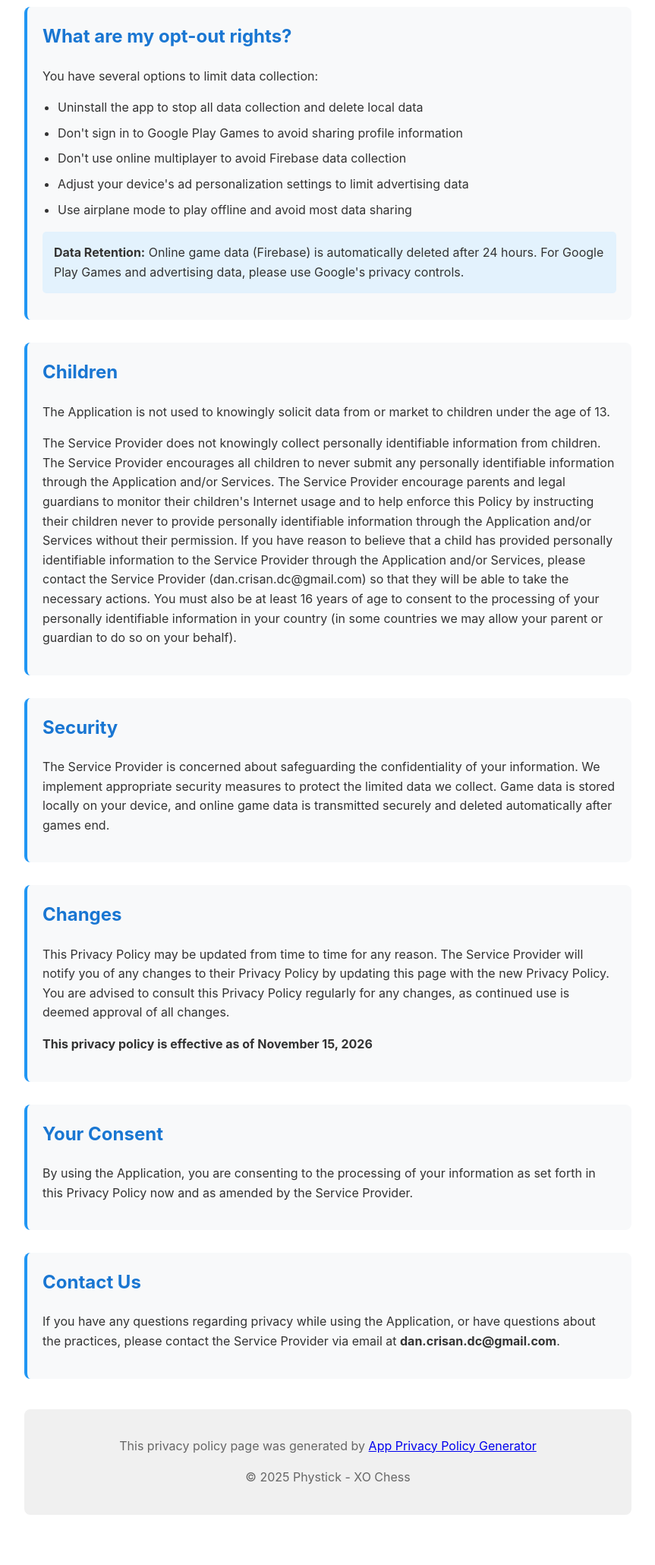
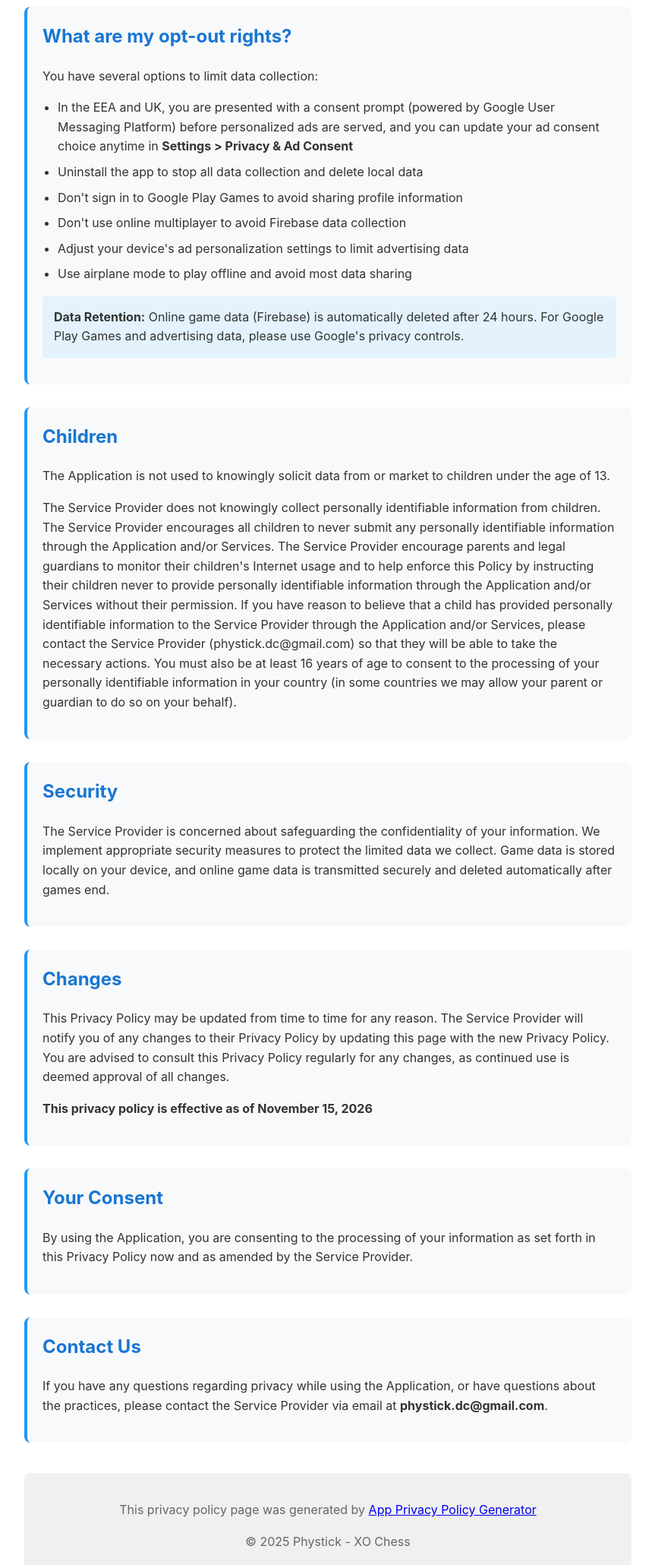
Before and after one commit to DanCrisanDC/xochess_docs, a plain HTML site: page privacy-policy.html in a window 1280 px wide. Shown: the part 1520-3580 px from the top of the page at 76% size, without its empty margins (208-1071 px from the left). Before the commit the page ends 3534 px from the top, so only its background shows below. Drawn offline with Linux system fonts and the light colour scheme.

Commit message:
Update privacy-policy.html with phystick.dc@gmail.com and EEA/UK UMP ad consent details

```diff
--- a/privacy-policy.html
+++ b/privacy-policy.html
@@ -108,6 +108,7 @@
         <h2>What are my opt-out rights?</h2>
         <p>You have several options to limit data collection:</p>
         <ul>
+            <li>In the EEA and UK, you are presented with a consent prompt (powered by Google User Messaging Platform) before personalized ads are served, and you can update your ad consent choice anytime in <strong>Settings &gt; Privacy &amp; Ad Consent</strong></li>
             <li>Uninstall the app to stop all data collection and delete local data</li>
             <li>Don't sign in to Google Play Games to avoid sharing profile information</li>
             <li>Don't use online multiplayer to avoid Firebase data collection</li>
@@ -122,7 +123,7 @@
     <div class="section">
         <h2>Children</h2>
         <p>The Application is not used to knowingly solicit data from or market to children under the age of 13.</p>
-        <p>The Service Provider does not knowingly collect personally identifiable information from children. The Service Provider encourages all children to never submit any personally identifiable information through the Application and/or Services. The Service Provider encourage parents and legal guardians to monitor their children's Internet usage and to help enforce this Policy by instructing their children never to provide personally identifiable information through the Application and/or Services without their permission. If you have reason to believe that a child has provided personally identifiable information to the Service Provider through the Application and/or Services, please contact the Service Provider (dan.crisan.dc@gmail.com) so that they will be able to take the necessary actions. You must also be at least 16 years of age to consent to the processing of your personally identifiable information in your country (in some countries we may allow your parent or guardian to do so on your behalf).</p>
+        <p>The Service Provider does not knowingly collect personally identifiable information from children. The Service Provider encourages all children to never submit any personally identifiable information through the Application and/or Services. The Service Provider encourage parents and legal guardians to monitor their children's Internet usage and to help enforce this Policy by instructing their children never to provide personally identifiable information through the Application and/or Services without their permission. If you have reason to believe that a child has provided personally identifiable information to the Service Provider through the Application and/or Services, please contact the Service Provider (phystick.dc@gmail.com) so that they will be able to take the necessary actions. You must also be at least 16 years of age to consent to the processing of your personally identifiable information in your country (in some countries we may allow your parent or guardian to do so on your behalf).</p>
     </div>
 
     <div class="section">
@@ -143,7 +144,7 @@
 
     <div class="section">
         <h2>Contact Us</h2>
-        <p>If you have any questions regarding privacy while using the Application, or have questions about the practices, please contact the Service Provider via email at <strong>dan.crisan.dc@gmail.com</strong>.</p>
+        <p>If you have any questions regarding privacy while using the Application, or have questions about the practices, please contact the Service Provider via email at <strong>phystick.dc@gmail.com</strong>.</p>
     </div>
 
     <div class="footer">
```
